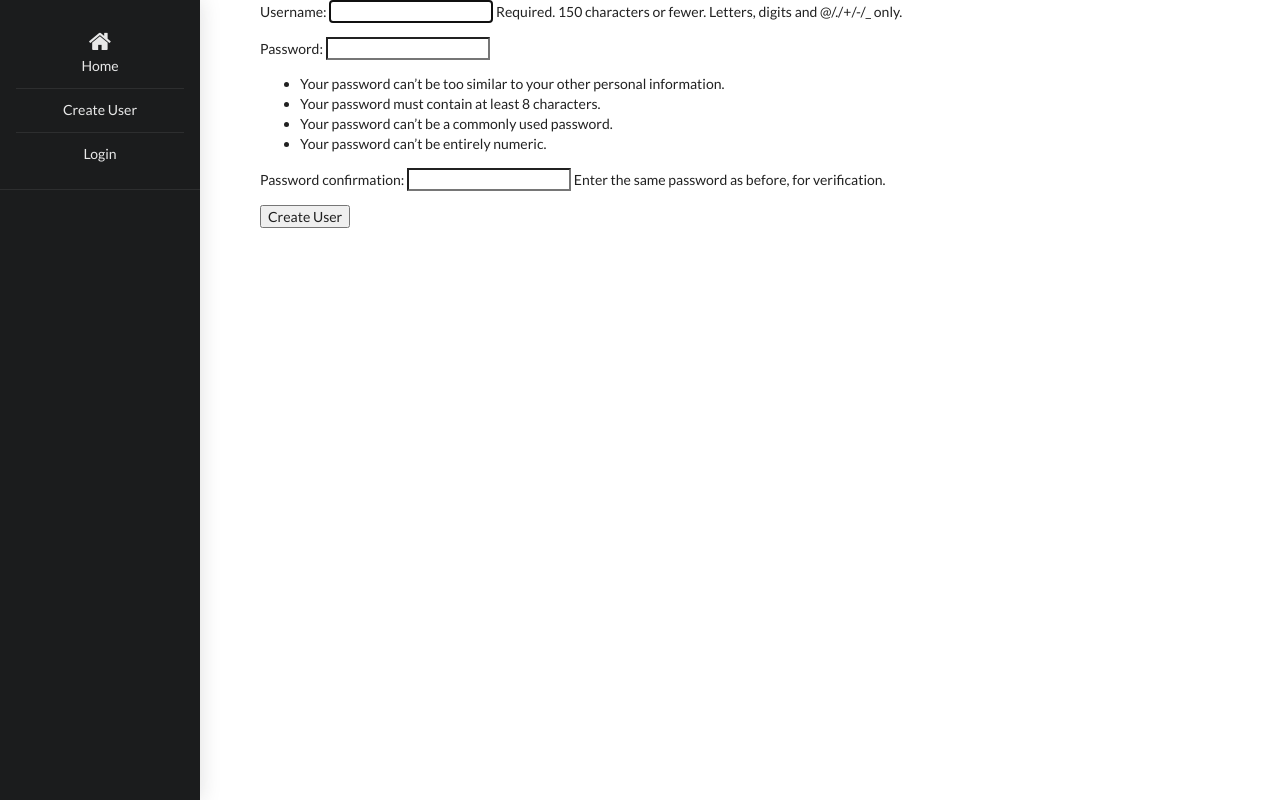
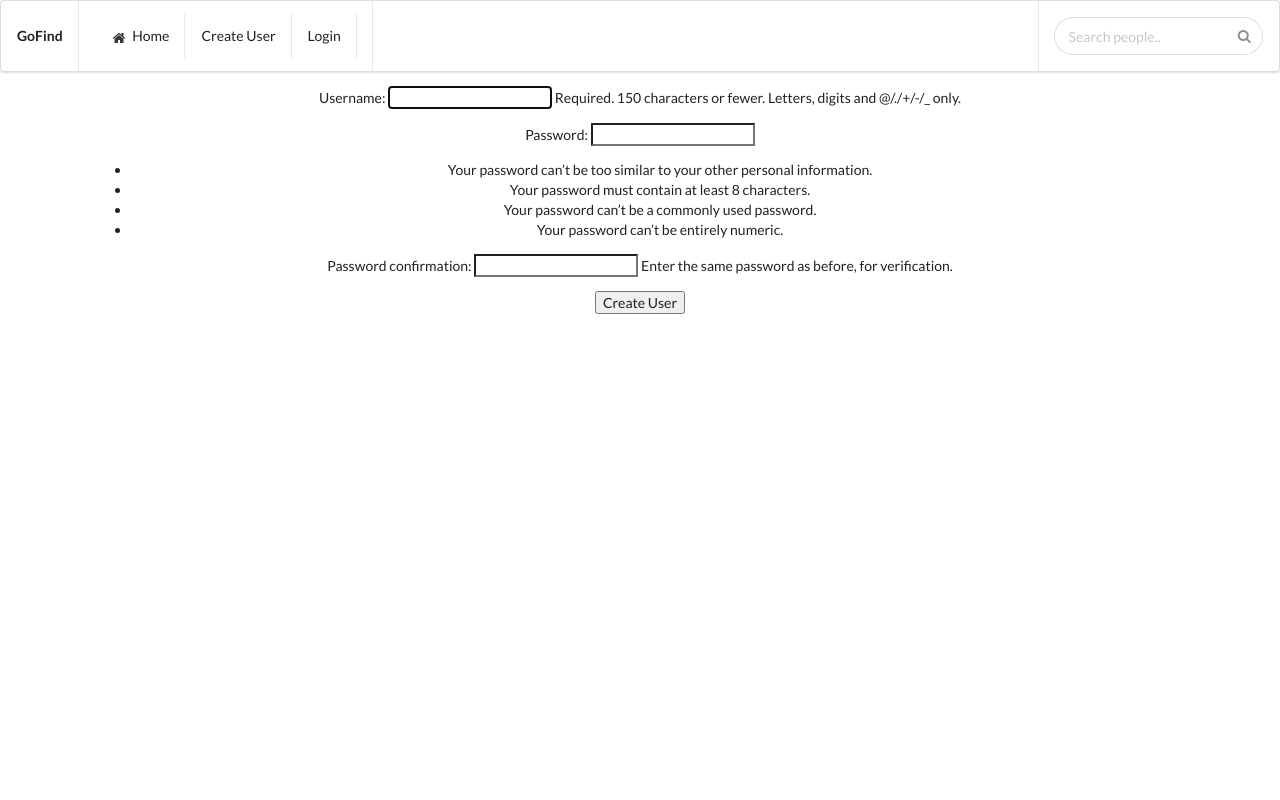
Before and after one commit to destanton/final_project, a Django app: a page that uses final_project/templates/base.html in a window 1280 px wide; the page is wider, and only the part inside the window is pictured. Run offline with Django 3.2, Linux system fonts and the light colour scheme; some libraries are stand-ins or nearby versions.

Commit message:
changes to html

```diff
--- a/final_project/templates/auth/user_form.html
+++ b/final_project/templates/auth/user_form.html
@@ -1,13 +1,17 @@
 {% extends 'base.html' %}
 
 {% block content %}
-<div class="pusher">
-  <form class="" action="" method="post">
-    {% csrf_token %}
-    {{form.as_p}}
-    <input type="submit" name="" value="Create User">
-  </form>
+<div class="ui container">
+  <div class="ui center aligned basic segment">
+    <form class="" action="" method="post">
+      {% csrf_token %}
+      {{form.as_p}}
+      <input type="submit" name="" value="Create User">
+    </form>
+  </div>
 </div>
 
 
+
+
 {% endblock %}
--- a/final_project/templates/base.html
+++ b/final_project/templates/base.html
@@ -11,15 +11,22 @@
       background-image: url('/media/Embrace.jpg') !important;
       background-size: cover !important;
       min-height: 1000px;
-
 }
-
-
+    .ui.menu {
+      margin-top: 0em;
+      margin-bottom: 0em;
+    }
+    .ui.grid {
+      margin-top: 4rem;
+    }
 
     </style>
   </head>
     <body>
-      <div class="ui visible inverted left vertical labeled icon sidebar menu" style="width: 200px !important; height: 1813px !important; left: 0px; top: 0px;">
+      <div class="ui menu" >
+          <div class="header item">
+            GoFind
+          </div>
         <div class="item">
           <a class="item" href="{% url 'index_view' %}"><i class="home icon"></i>Home</a>
           {% if not request.user.is_authenticated %}
@@ -32,12 +39,18 @@
           <a class="item" href="{% url 'profile_detail_view' %}">Profile</a>
           <a class="item" href="{% url 'logout' %}?next={% url 'index_view'%}">Logout</a>
           {% endif %}
-        </div>
-      </div>
-
-
-
-
+          </div>
+          <div class="right menu">
+            <div class="item">
+              <div class="ui fluid search">
+                  <div class="ui icon input">
+                    <input class="prompt" type="text" placeholder="Search people..">
+                    <i class="search icon"></i>
+                  </div>
+                </div>
+              </div>
+            </div>
+          </div>
       {% block content %}
       {% endblock %}
 
--- a/final_project/templates/index.html
+++ b/final_project/templates/index.html
@@ -2,8 +2,6 @@
 
 {% block content %}
 <div class="ui inverted vertical masthead center aligned segment">
-
-
 </div>
 
 
--- a/final_project/templates/registration/login.html
+++ b/final_project/templates/registration/login.html
@@ -1,7 +1,7 @@
 {% extends 'base.html' %}
 
 {% block content %}
-
+<div class="ui container">
   <div class="ui equal width grid">
     <div class="column">  </div>
       <div class="eight wide column">
@@ -25,10 +25,8 @@
             {% csrf_token %}
           </div>
         </form>
-
       </div>
-<div class="column">
-
+      <div class="column"></div>
   </div>
 </div>
 {% endblock %}
```
Also changed, not shown: final_project/templates/sherlock/profile_detail.html (+6 -9 lines). Lines whose indentation alone changed are shown as unchanged.
